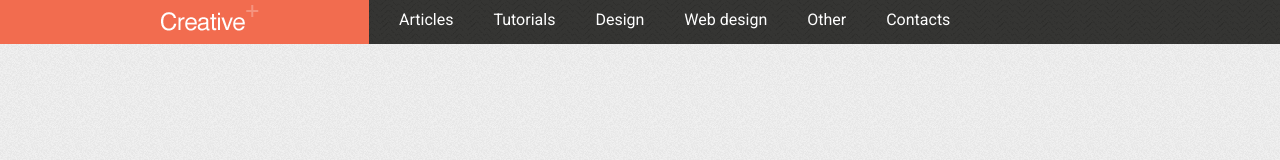
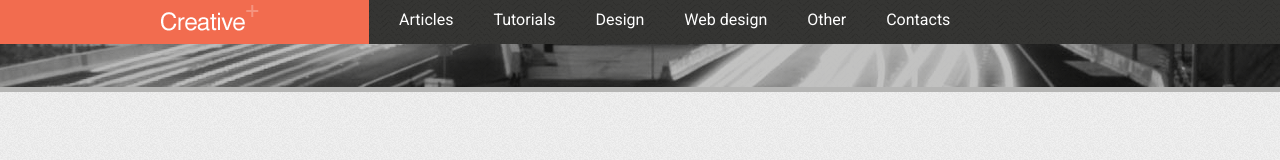
Before and after one commit to olesiame/blog-project.io, a plain HTML site: page index.html in a window 1280 px wide. Shown: the top 160 px of the page. Drawn offline with Linux system fonts and the light colour scheme.

Commit message:
Sub-header is ready

```diff
--- a/style.css
+++ b/style.css
@@ -40,3 +40,9 @@ header {
 .menu a:hover {
 	color: grey;
 }
+
+.sub-header {
+	background-image: url('images/sub_header.png');
+	height: 48px;
+	border-bottom: 5px solid #b4b4b3;
+}
```
Also changed, not shown: index.html (+1 -3 lines).
